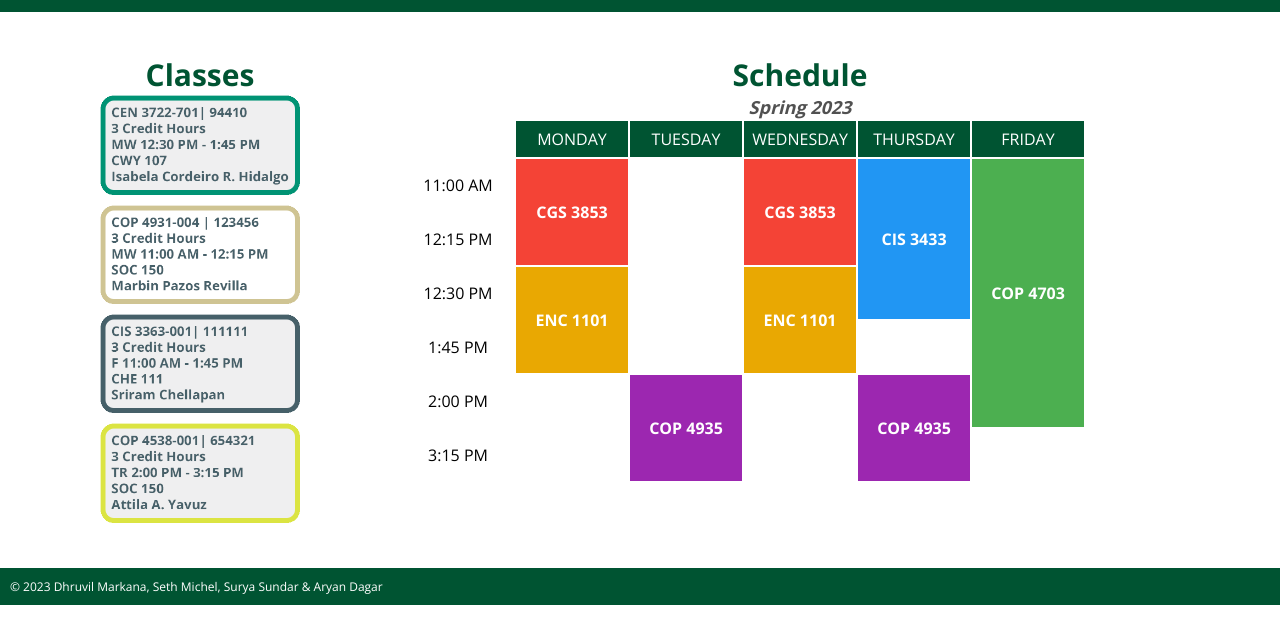
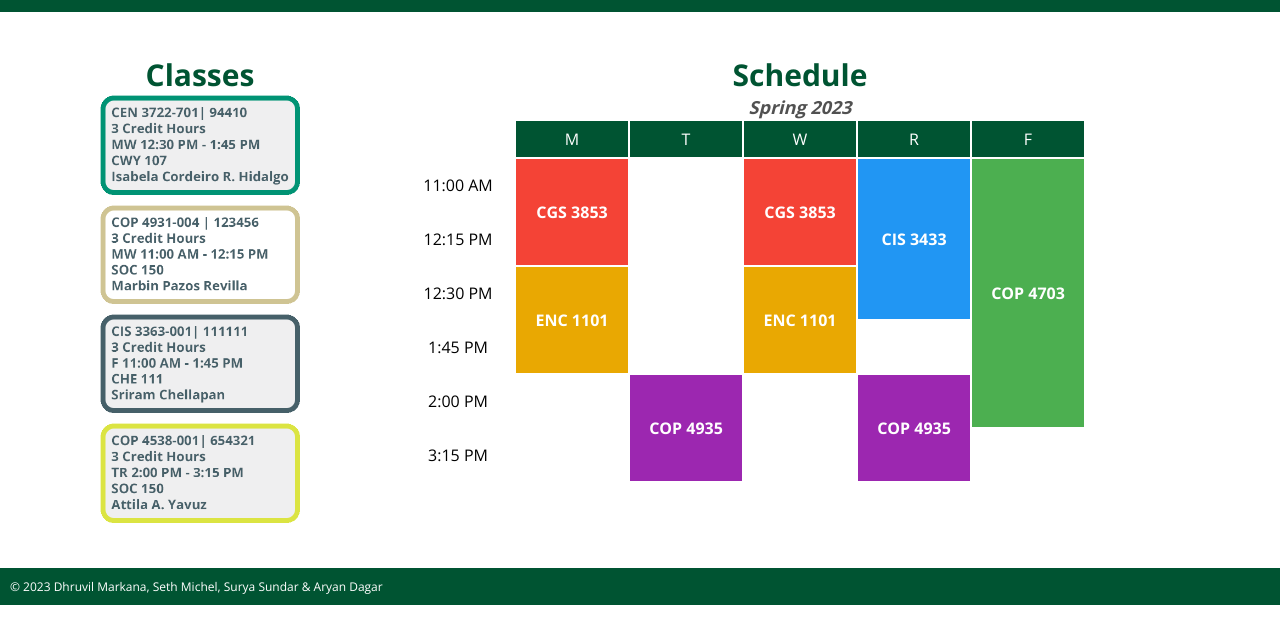
Before and after one commit to dhruvil318/Planner2.0, a plain HTML site: page index.html in a window 1280 px wide. Shown: the part 60-704 px from the top of the page. Drawn offline with nearby package versions, Linux system fonts and the light colour scheme.

Commit message:
Update index.html
changes days to letters bc of weird formatting when altering window size

```diff
--- a/index.html
+++ b/index.html
@@ -66,11 +66,11 @@
             <thead>
               <tr>
                 <th></th>
-                <th class="day-header">MONDAY</th>
-                <th class="day-header">TUESDAY</th>
-                <th class="day-header">WEDNESDAY</th>
-                <th class="day-header">THURSDAY</th>
-                <th class="day-header">FRIDAY</th>
+                <th class="day-header">M</th>
+                <th class="day-header">T</th>
+                <th class="day-header">W</th>
+                <th class="day-header">R</th>
+                <th class="day-header">F</th>
               </tr>
             </thead>
             <tbody>
```
